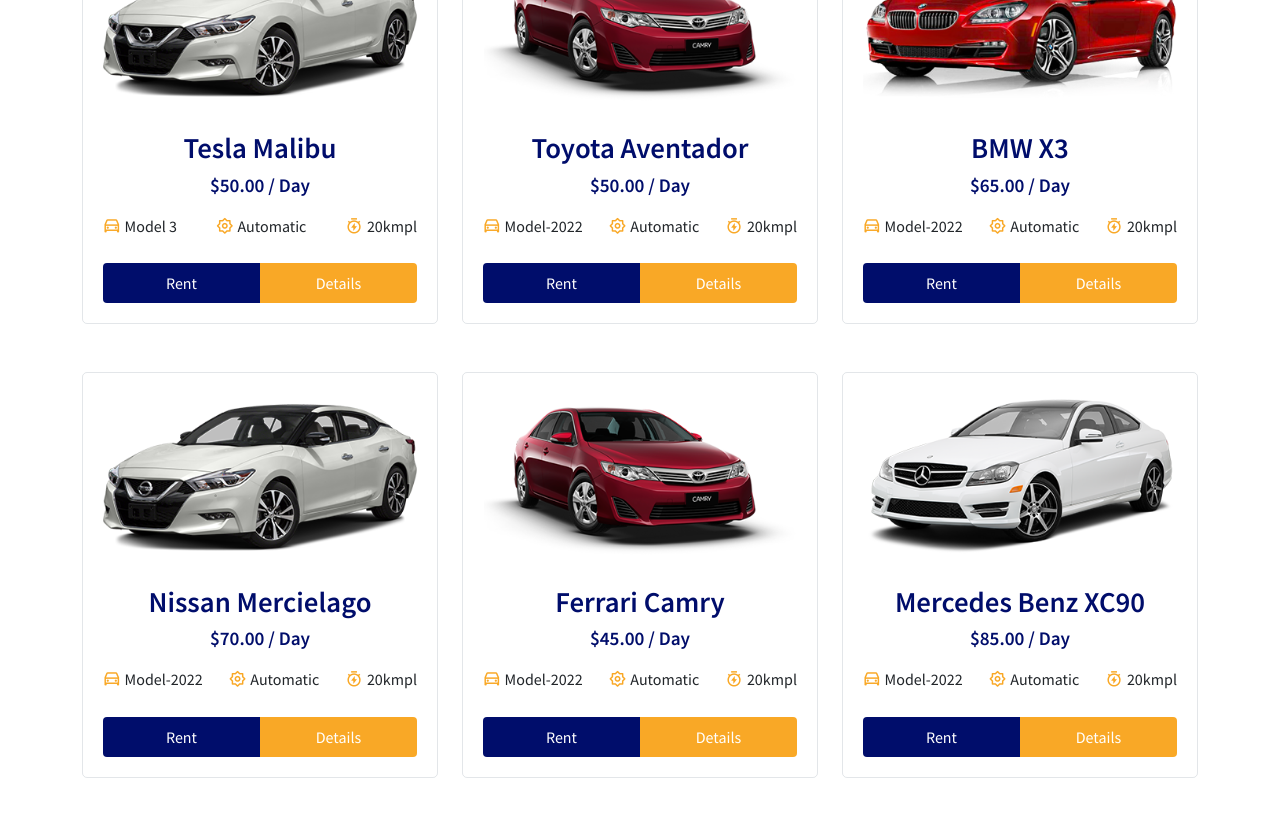
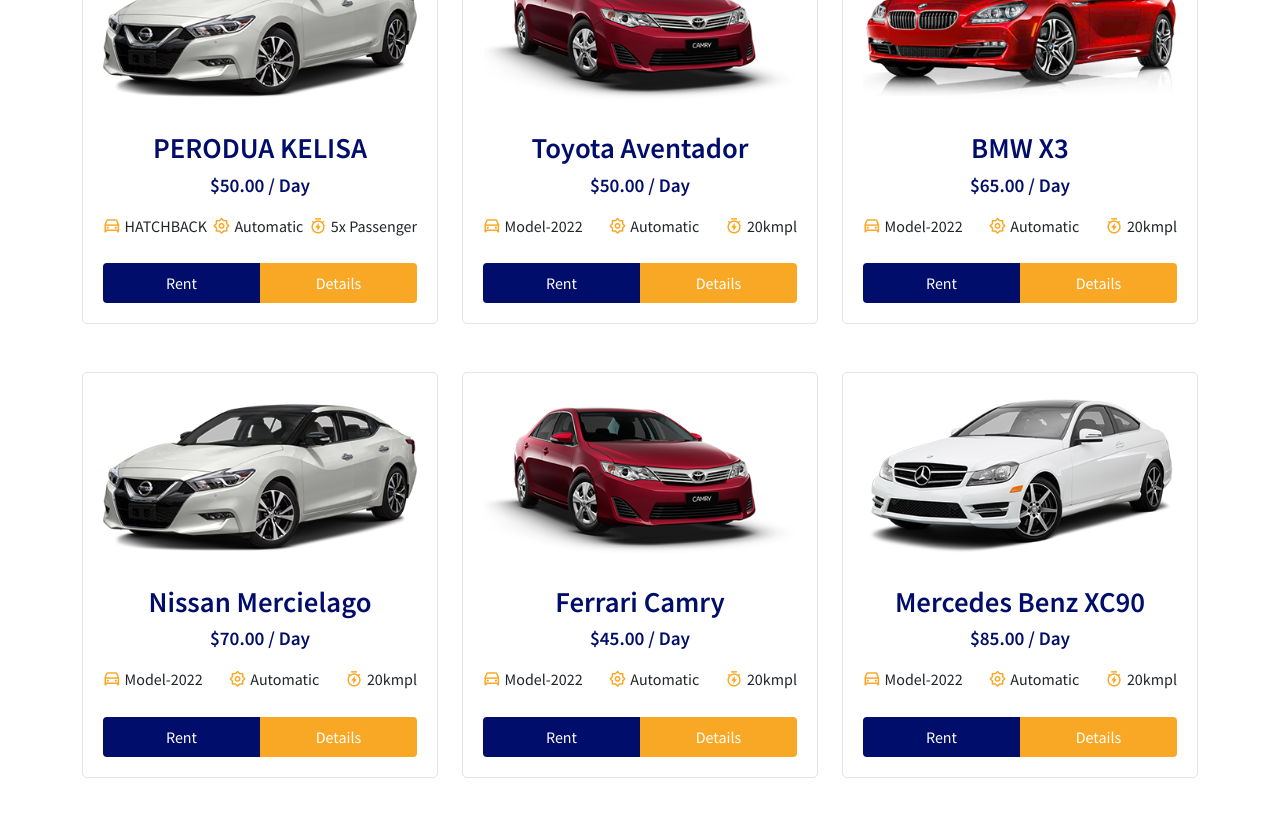
Before and after one commit to hong8955005/rental, a React (Create React App) app: page /home in a window 1280 px wide. Shown: the part 1300-2117 px from the top of the page. Built offline with nearby package versions, Linux system fonts and the light colour scheme.

Commit message:
Update carData.js

```diff
--- a/src/assets/data/carData.js
+++ b/src/assets/data/carData.js
@@ -13,11 +13,11 @@
     id: 1,
     brand: "Tesla",
     rating: 112,
-    carName: "Tesla Malibu",
+    carName: "PERODUA KELISA",
     imgUrl: img01,
-    model: "Model 3",
+    model: "HATCHBACK",
     price: 50,
-    speed: "20kmpl",
+    speed: "5x Passenger",
     gps: "GPS Navigation",
     seatType: "Heated seats",
     automatic: "Automatic",
```
